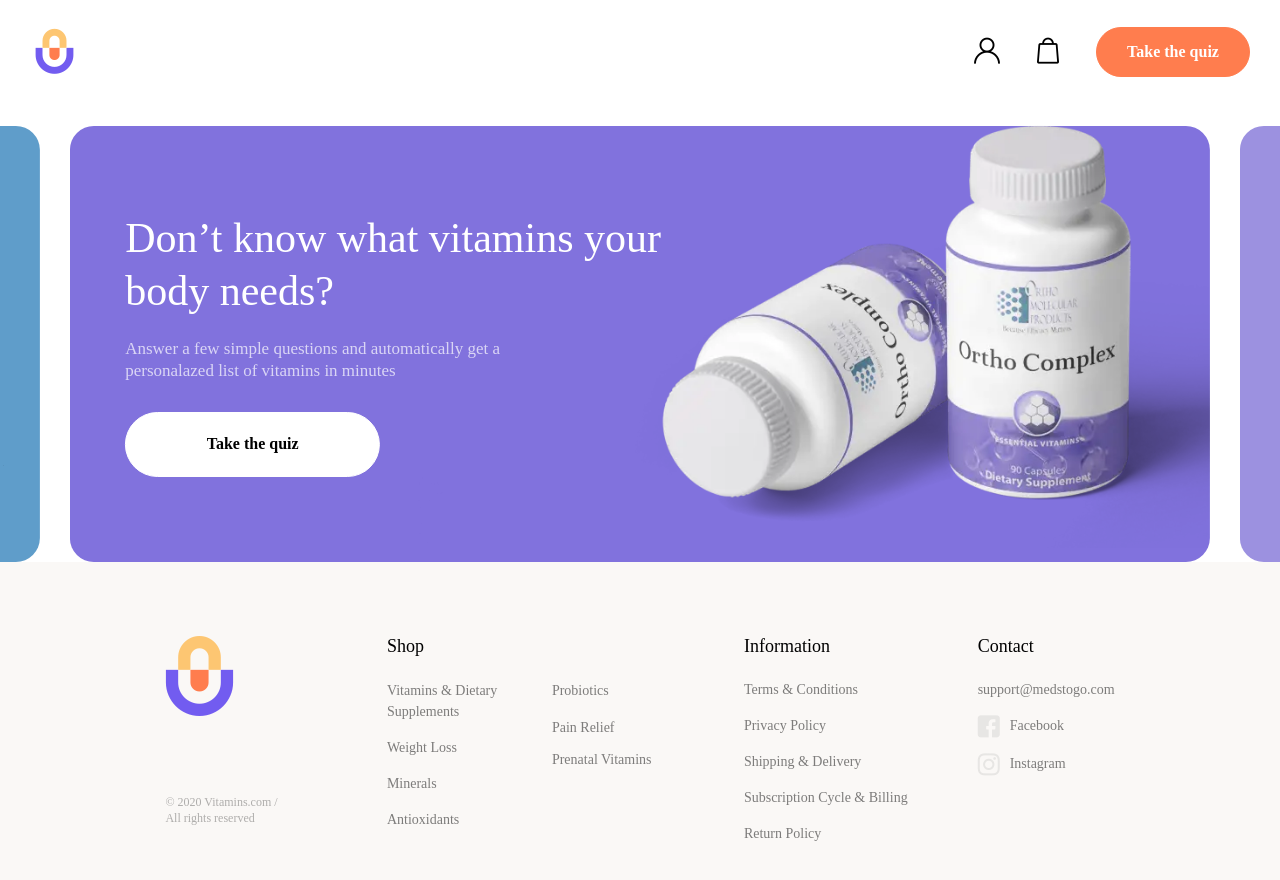
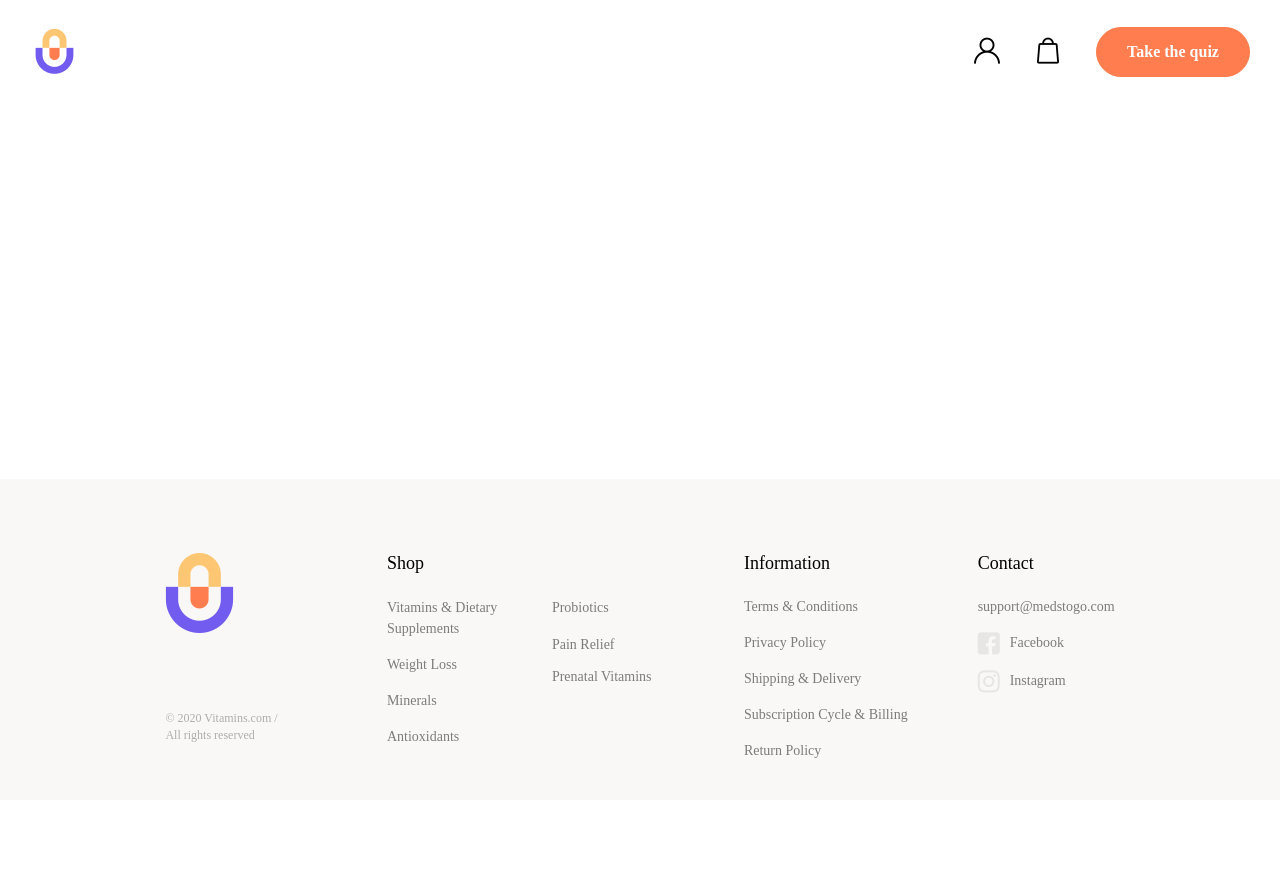
Before and after one commit to FolomieievMaksym/vitamins, a website: page app/catalog.html in a window 1280 px wide. After the commit the page ends 800 px from the top, so only its background shows below. Drawn offline with nearby package versions, Linux system fonts and the light colour scheme; files that its build step writes are made by us from their sources; files whose address does not match are found by name; a web font is replaced by a local one.

Commit message:
test branch

```diff
--- a/app/components/catalog/banner.html
+++ b/app/components/catalog/banner.html
@@ -1,4 +1,4 @@
-<section class="banner">
+<!-- <section class="banner">
 	<div class="banner__slider swiper">
 		<div class="swiper-wrapper">
 			<div class="swiper-slide banner__slide banner__slide_1">
@@ -70,4 +70,4 @@
 		</div>
 	</div>
 
-</section>
+</section> -->
```
Also changed, not shown: docs/catalog.html (+2 -2 lines).
